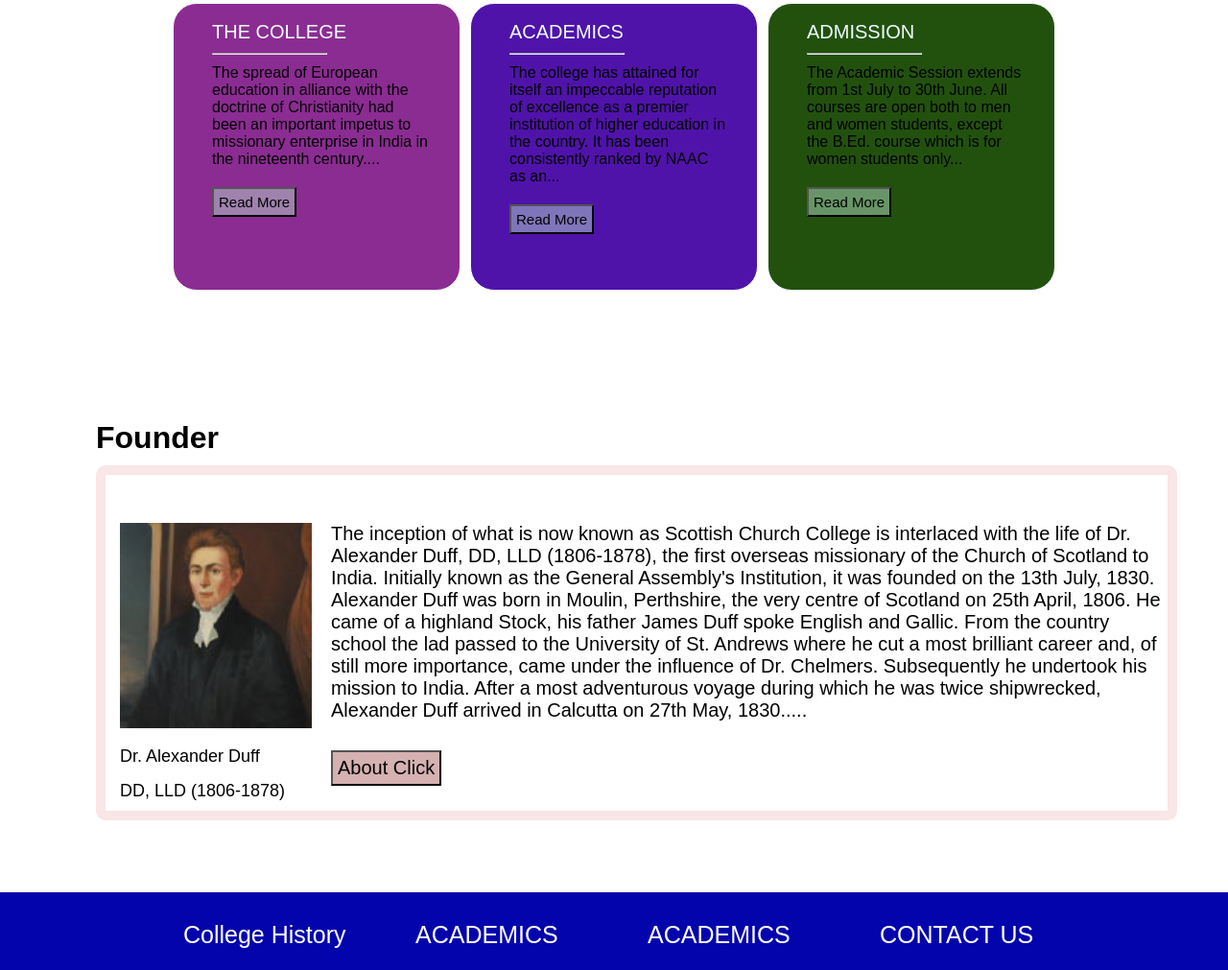
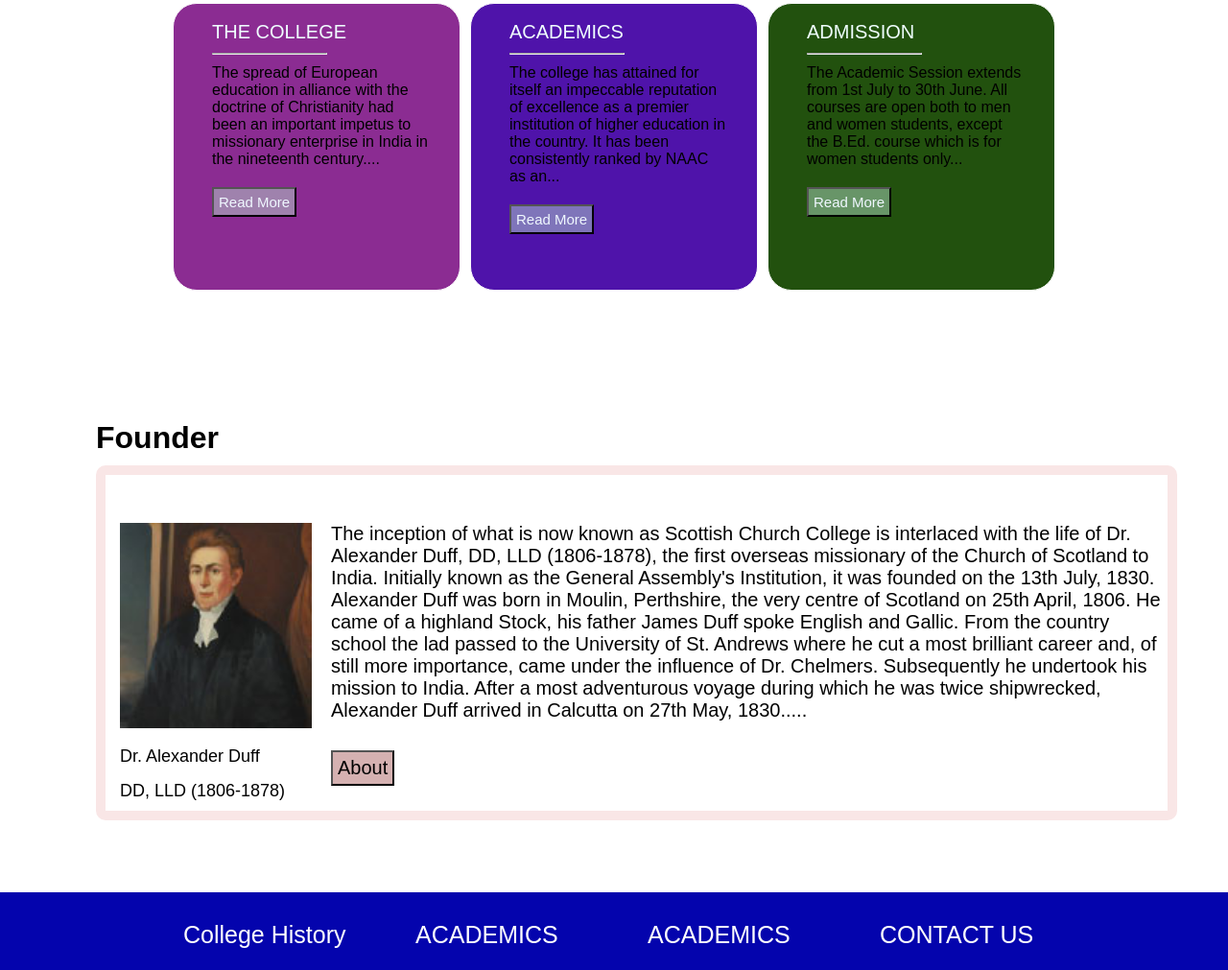
Before and after one commit to Rajesh144142/scotish-church-colege, a plain HTML site: page index.html in a window 1280 px wide. Shown: the part 698-1709 px from the top of the page at 96% size. Drawn offline with Linux system fonts and the light colour scheme.

Commit message:
2nd commit

```diff
--- a/home.html
+++ b/index.html
@@ -77,7 +77,7 @@
           in India in the nineteenth century....
        </div>
        <div class="readmore">
-       <button>Read More</button>
+       <button><a href="https://www.scottishchurch.ac.in/the-college.php">Read More</a></button>
        </div>
 
     </div>
@@ -88,7 +88,7 @@
         The college has attained for itself an impeccable reputation of excellence as a premier institution of higher education in the country. It has been consistently ranked by NAAC as an...
        </div>
        <div class="readmore">
-        <button>Read More</button>
+        <button><a href="https://www.scottishchurch.ac.in/academics.php">Read More</a></button>
        </div>
 
     </div>
@@ -99,7 +99,7 @@
         The Academic Session extends from 1st July to 30th June. All courses are open both to men and women students, except the B.Ed. course which is for women students only...
        </div>
        <div class="readmore">
-        <button>Read More</button>
+        <button><a href="https://www.scottishchurch.ac.in/admissions.php">Read More</a></button>
        </div>
 
     </div>
@@ -120,7 +120,7 @@
     <div class="aboutfounder">
         The inception of what is now known as Scottish Church College is interlaced with the life of Dr. Alexander Duff, DD, LLD (1806-1878), the first overseas missionary of the Church of Scotland to India. Initially known as the General Assembly's Institution, it was founded on the 13th July, 1830.
 Alexander Duff was born in Moulin, Perthshire, the very centre of Scotland on 25th April, 1806. He came of a highland Stock, his father James Duff spoke English and Gallic. From the country school the lad passed to the University of St. Andrews where he cut a most brilliant career and, of still more importance, came under the influence of Dr. Chelmers. Subsequently he undertook his mission to India. After a most adventurous voyage during which he was twice shipwrecked, Alexander Duff arrived in Calcutta on 27th May, 1830.....
-<div class="aboutA"><button><a href="about.html">About Click</a></button> </div>
+<div class="aboutA"><button><a href="about.html">About</a></button> </div>
 </div>
 
   </section>
--- a/style.css
+++ b/style.css
@@ -165,6 +165,10 @@
     color: azure;
 
  }
+ .readmore button a{
+  text-decoration: none;
+  color:aliceblue;
+ }
  .line{
     padding-top: 10px;
     width:120px;
@@ -185,7 +189,7 @@
     background-color: rgba(179, 223, 203, 0.477);
 }
 .readmore button:hover{
-    background-color: black;
+  background-color:black;
     color: whitesmoke;
 }
 .fou{
@@ -229,14 +233,13 @@
 }
 .aboutA button {
  background-color:rgb(213, 177, 177);
- font-size: 20px;padding: 5px;
+ font-size: 20px;
+ padding: 5px;
 
 }
-.aboutA button:hover{
-    background-color:black;
 
-   }
-.aboutA  a:hover{
+.aboutA button :hover{
+
     color: aliceblue;
 }
 .lastpart{
```
Also changed, not shown: about.html (+1 -1 lines), courses.html (+1 -1 lines).
